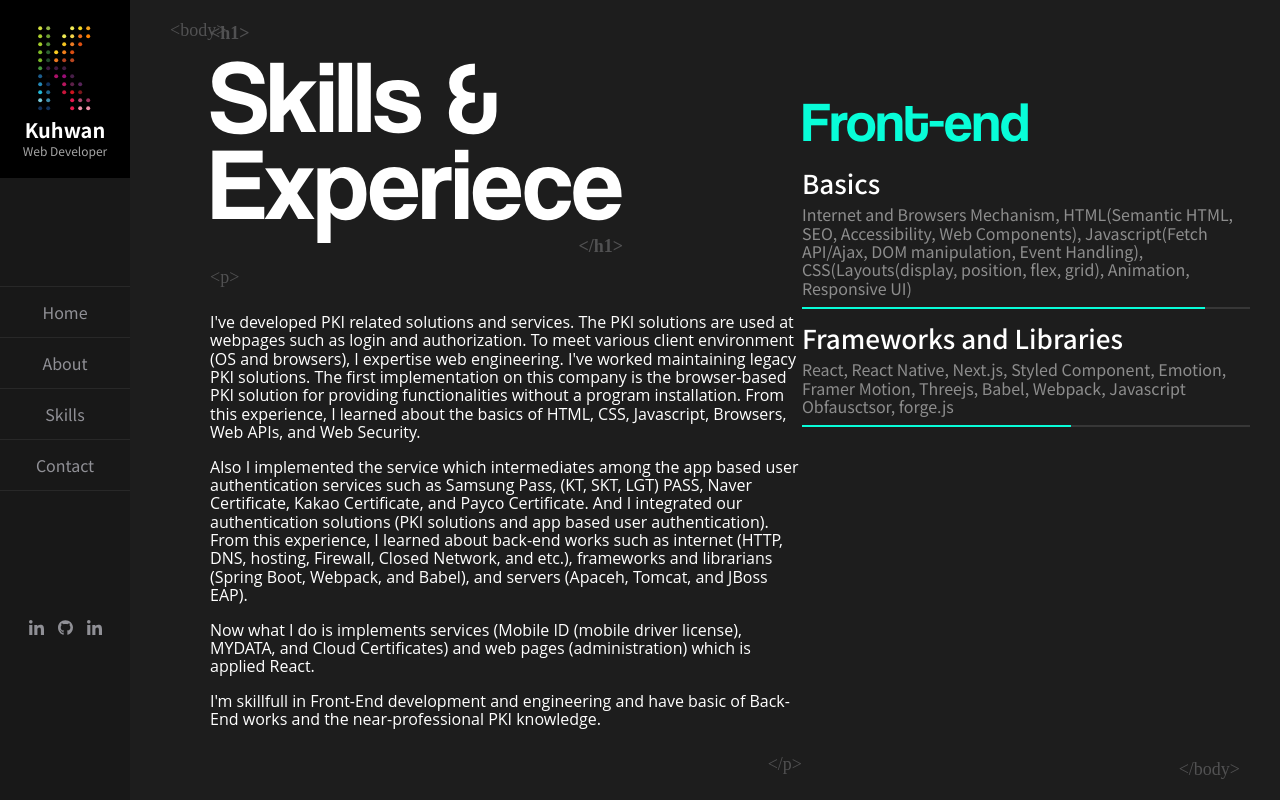
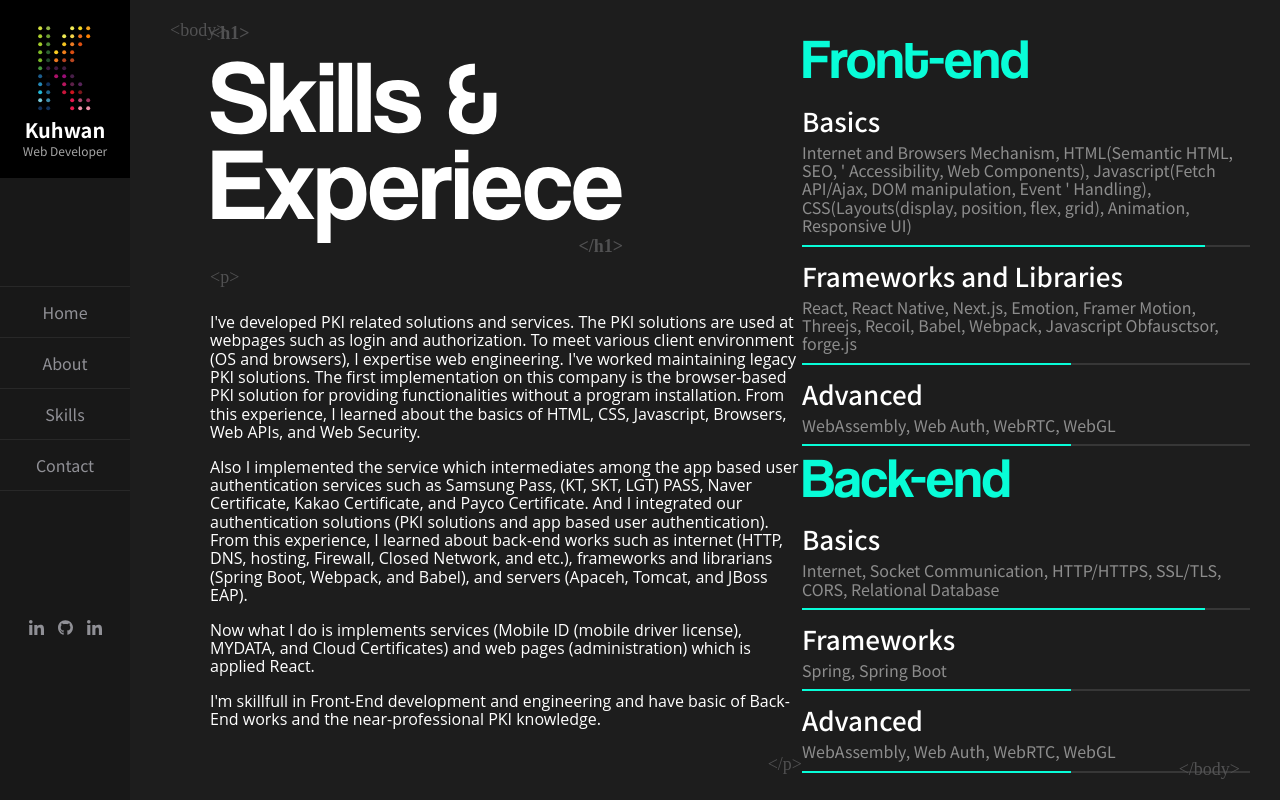
Before and after one commit to usimebul/portfolio, a React (Create React App) app: page /skills in a window 1280 px wide. Built offline with nearby package versions, Linux system fonts and the light colour scheme; a web font is replaced by a local one.

Commit message:
스킬 아이템 업데이트

```diff
--- a/src/Routes/Skills.tsx
+++ b/src/Routes/Skills.tsx
@@ -4,6 +4,7 @@ import Character from "../Components/Character";
 import {css} from "@emotion/react";
 import styled from "@emotion/styled";
 import {motion} from "framer-motion";
+import Item from "./Skills/Item";
 
 const SkillSection = styled.div`
   flex: 1;
@@ -119,45 +120,22 @@ function Skills() {
                 <SkillSection>
                     <SkillSectionHeader>Front-end</SkillSectionHeader>
                     <SkillSectionBody>
-                        <SkillItem>
-                            <SkillItemHeader>Basics</SkillItemHeader>
-                            <SkillItemDetail>Internet and Browsers Mechanism, HTML(Semantic HTML, SEO,
-                                Accessibility, Web Components), Javascript(Fetch API/Ajax, DOM manipulation, Event
-                                Handling), CSS(Layouts(display, position, flex, grid), Animation, Responsive UI)
-                            </SkillItemDetail>
-                            <LevelIndicatorWrapper>
-                                <LevelIndicator
-                                    animate={{
-                                        width: "90%"
-                                    }}
-                                    transition={{
-                                        duration: 0.6
-                                    }}/>
-                            </LevelIndicatorWrapper>
-                        </SkillItem>
-                        <SkillItem>
-                            <SkillItemHeader>Frameworks and Libraries</SkillItemHeader>
-                            <SkillItemDetail>React, React Native, Next.js, Styled Component, Emotion, Framer Motion,
-                                Threejs,
-                                Babel, Webpack, Javascript Obfausctsor, forge.js
-                            </SkillItemDetail>
-                            <LevelIndicatorWrapper>
-                                <LevelIndicator
-                                    animate={{
-                                        width: "60%"
-                                    }}
-                                    transition={{
-                                        duration: 0.6
-                                    }}/>
-                            </LevelIndicatorWrapper>
-                        </SkillItem>
-                        <SkillItem>
-                            <SkillItemHeader>
-                            </SkillItemHeader>
-                        </SkillItem>
+                        <Item header={'Basics'} detail={`Internet and Browsers Mechanism, HTML(Semantic HTML, SEO,
+                            '                Accessibility, Web Components), Javascript(Fetch API/Ajax, DOM manipulation, Event
+                            '                Handling), CSS(Layouts(display, position, flex, grid), Animation, Responsive UI)`} level={'90%'} />
+                        <Item header={'Frameworks and Libraries'} detail={`React, React Native, Next.js, Emotion, Framer Motion,
+                            Threejs, Recoil, Babel, Webpack, Javascript Obfausctsor, forge.js`} level={'60%'} />
+                        <Item header={'Advanced'} detail={`WebAssembly, Web Auth, WebRTC, WebGL`} level={'60%'} />
                     </SkillSectionBody>
                 </SkillSection>
-                <SkillSection></SkillSection>
+                <SkillSection>
+                    <SkillSectionHeader>Back-end</SkillSectionHeader>
+                    <SkillSectionBody>
+                        <Item header={'Basics'} detail={`Internet, Socket Communication, HTTP/HTTPS, SSL/TLS, CORS, Relational Database`} level={'90%'} />
+                        <Item header={'Frameworks'} detail={`Spring, Spring Boot`} level={'60%'} />
+                        <Item header={'Advanced'} detail={`WebAssembly, Web Auth, WebRTC, WebGL`} level={'60%'} />
+                    </SkillSectionBody>
+                </SkillSection>
             </Section>
         </Content>
     );
--- /dev/null
+++ b/src/Routes/Skills/Item.tsx
@@ -0,0 +1,56 @@
+import styled from "@emotion/styled";
+import {motion} from "framer-motion";
+
+const SkillItem = styled.div`
+  margin-top: 14px;
+`
+
+const SkillItemHeader = styled.div`
+  font-size: 2.6rem;
+  font-weight: 500;
+  color: ${(props) => props.theme.textColor.content};
+  margin-bottom: 7px;
+  display: block;
+`
+
+const SkillItemDetail = styled.div`
+  font-size: 1.6rem;
+  color: #8d8d8d;
+`
+
+const LevelIndicatorWrapper = styled.div`
+  margin-top: 1em;
+  background-color: #373737;
+  height: 2px;
+`
+const LevelIndicator = styled(motion.div)`
+  width: 0;
+  height: 100%;
+  background-color: #08fdd8;
+`;
+
+interface ItemProps {
+    header: string;
+    detail: string;
+    level: string;
+}
+
+function Item({header, detail, level}: ItemProps) {
+    return (
+        <SkillItem>
+            <SkillItemHeader>{header}</SkillItemHeader>
+            <SkillItemDetail>{detail}</SkillItemDetail>
+            <LevelIndicatorWrapper>
+                <LevelIndicator
+                    animate={{
+                        width: level
+                    }}
+                    transition={{
+                        duration: 0.6
+                    }}/>
+            </LevelIndicatorWrapper>
+        </SkillItem>
+    );
+}
+
+export default Item;
```
